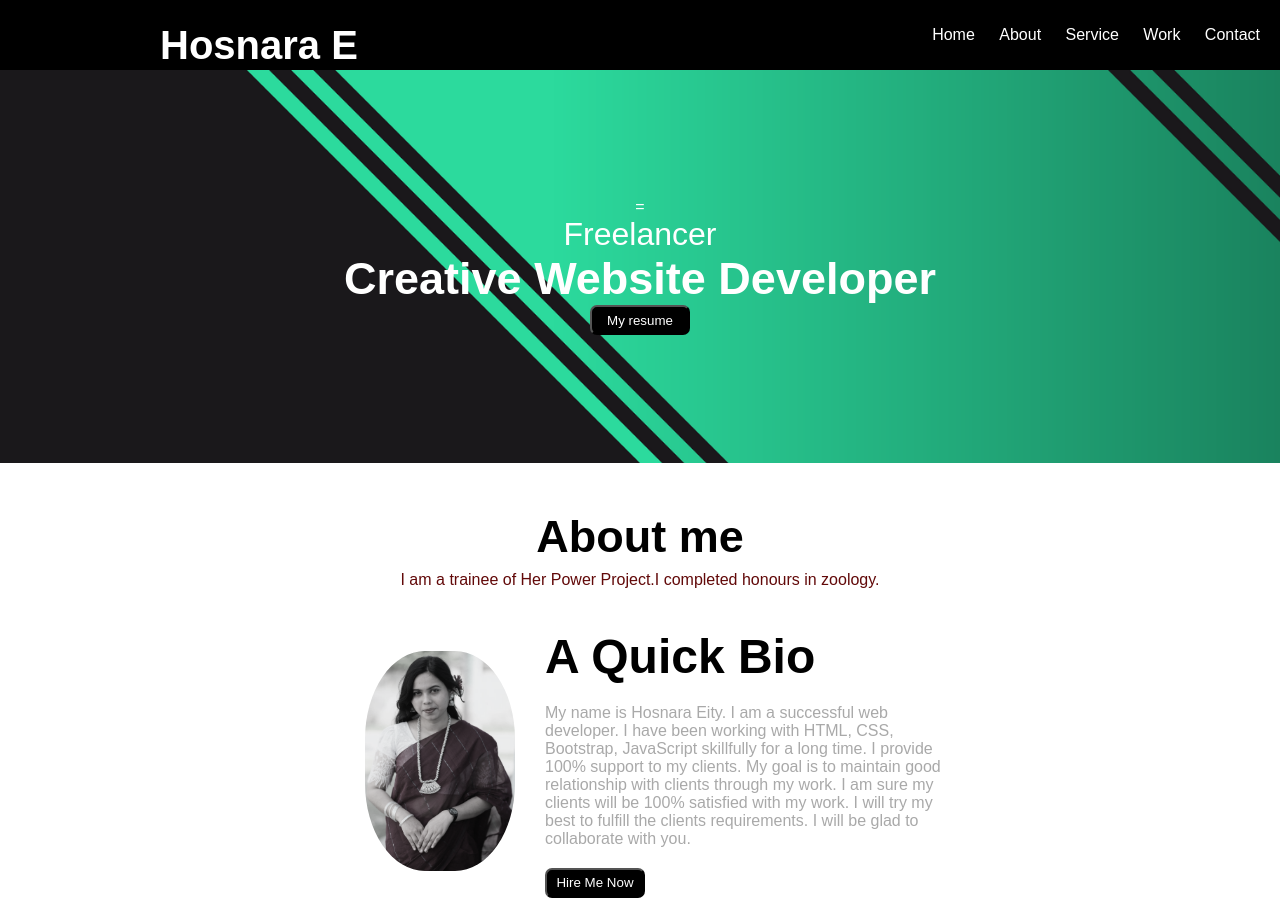
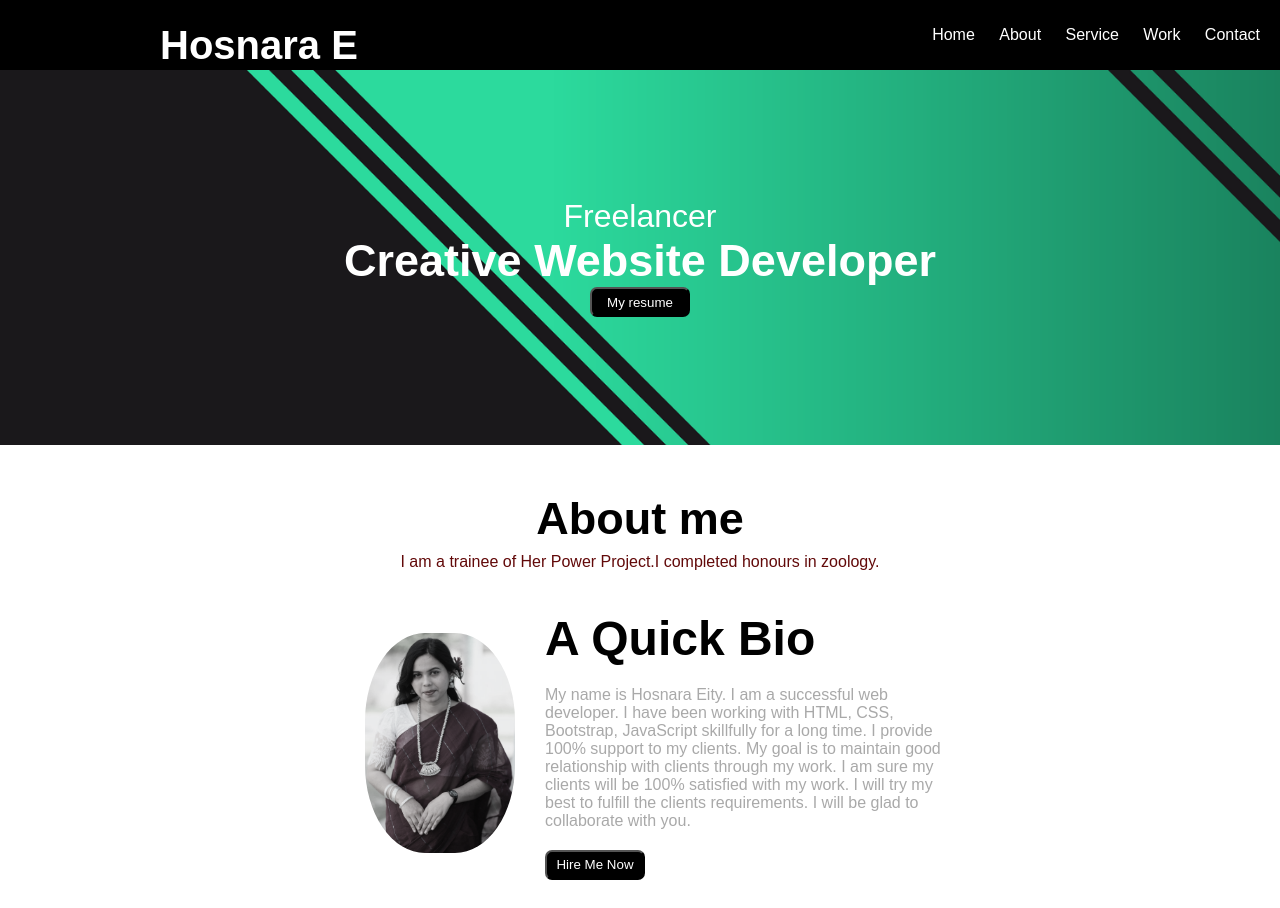
Before and after one commit to Eity-03/Portfolio, a plain HTML site: page index.html in a window 1280 px wide. Shown: the top 908 px of the page. Drawn offline with Linux system fonts and the light colour scheme.

Commit message:
updated portfolio

```diff
--- a/index.html
+++ b/index.html
@@ -31,7 +31,7 @@
         </header>
     <!-- This section is first -->
 
-    <section class="firstsection">=
+    <section class="firstsection">
         <p>Freelancer</p>
         <h2>Creative Website Developer</h2>
         <button class="global-btn">My resume</button>
```
